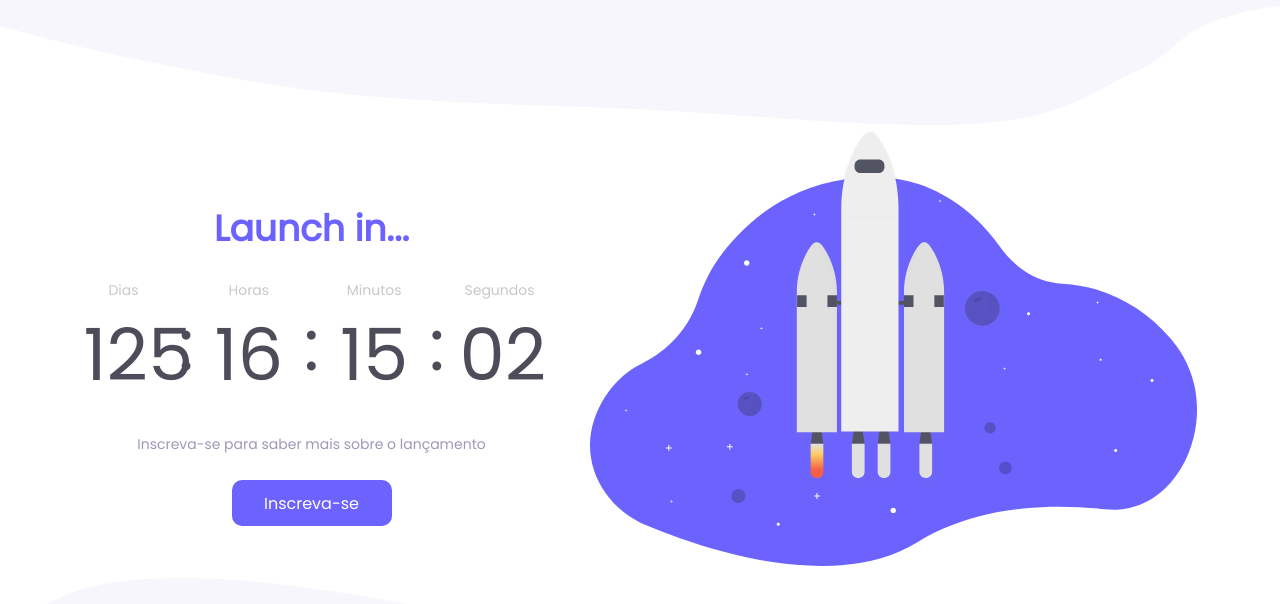
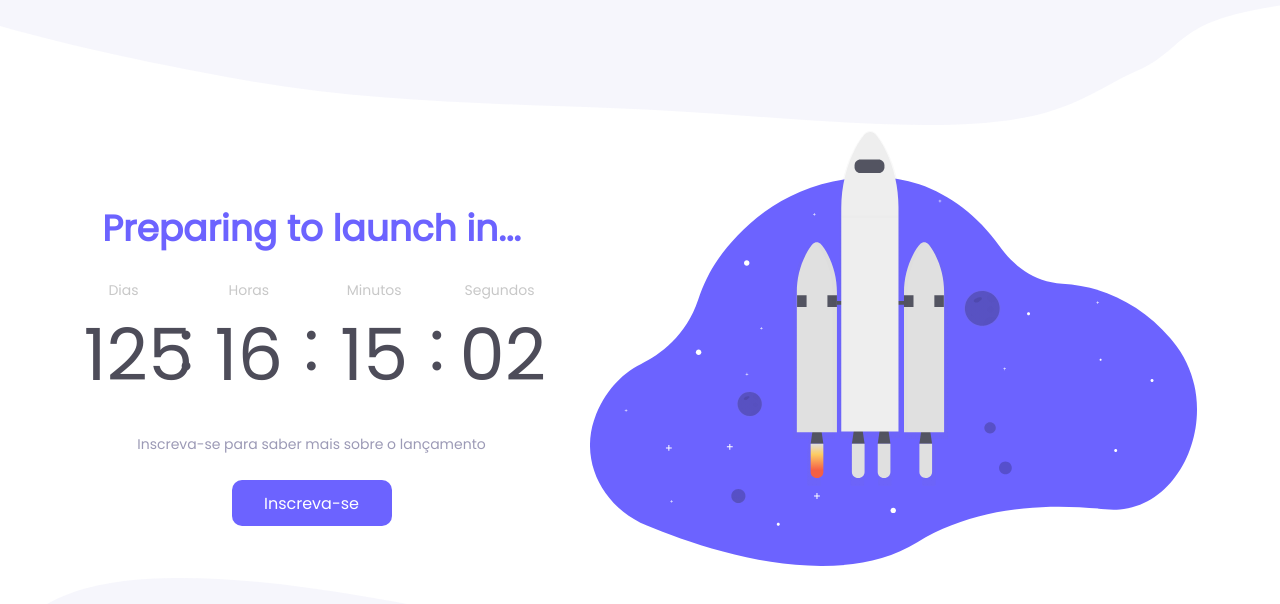
Before and after one commit to imjoaosilva/CountDown, a React (Vite) app: page / in a window 1280 px wide. Shown: the top 604 px of the page. Built offline with nearby package versions, Linux system fonts and the light colour scheme.

Commit message:
Update App.jsx

```diff
--- a/src/App.jsx
+++ b/src/App.jsx
@@ -51,7 +51,7 @@ function App() {
             <img src={TopImage} alt="" style={{width:'100%'}}/>
             <main className="container">
                 <div className="timercontent">
-                    <h1>Launch in...</h1>
+                    <h1>Preparing to launch in...</h1>
                     <div className="timers">
                         <div className="timer">
                             <div className="type">Dias</div>
```
